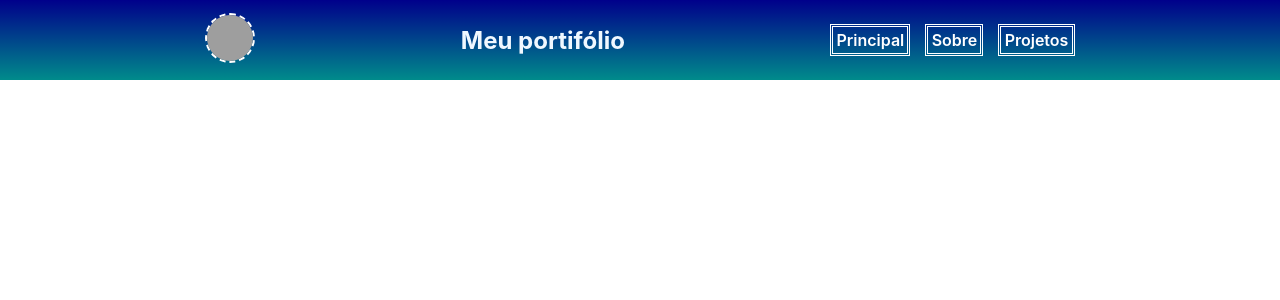
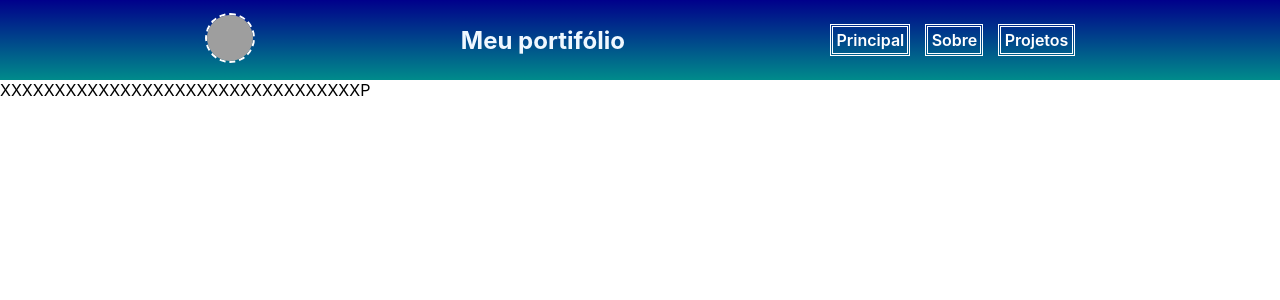
Before and after one commit to Erick-Andrade-Dev/portifolio, a React (Create React App) app: page / in a window 1280 px wide. Shown: the top 300 px of the page. Built offline with nearby package versions, Linux system fonts and the light colour scheme; grey boxes are pictures that could not be loaded.

Commit message:
subindo aplicacao

```diff
--- a/src/App.js
+++ b/src/App.js
@@ -20,14 +20,14 @@ function App() {
         </nav>
         <nav className="container-links">
           <Link className="link" to="/portifolio">Principal</Link>
-          <Link className="link" to="/portifolio/sobre">Sobre</Link>
-          <Link className="link" to="/portifolio/projetos">Projetos</Link>
+          <Link className="link" to="/sobre">Sobre</Link>
+          <Link className="link" to="/projetos">Projetos</Link>
         </nav>
       </div>
       <Switch>
         <Route exact path="/portifolio" component={ Home }/>
-        <Route path="/portifolio/sobre" component={ About }/>
-        <Route path="/portifolio" component={ Projects }/>
+        <Route path="/sobre" component={ About }/>
+        <Route path="/" component={ Projects }/>
       </Switch>
     </div>
   );
--- a/src/index.js
+++ b/src/index.js
@@ -3,13 +3,15 @@ import ReactDOM from 'react-dom/client';
 import './index.css';
 import App from './App';
 import reportWebVitals from './reportWebVitals';
-import { BrowserRouter } from 'react-router-dom';
+import { HashRouter } from 'react-router-dom';
 
 const root = ReactDOM.createRoot(document.getElementById('root'));
 root.render(
-  <BrowserRouter>
-    <App />
-  </BrowserRouter>
+  <React.StrictMode>
+    <HashRouter>
+      <App />
+    </HashRouter>
+  </React.StrictMode>,
 );
 
 // If you want to start measuring performance in your app, pass a function
```
